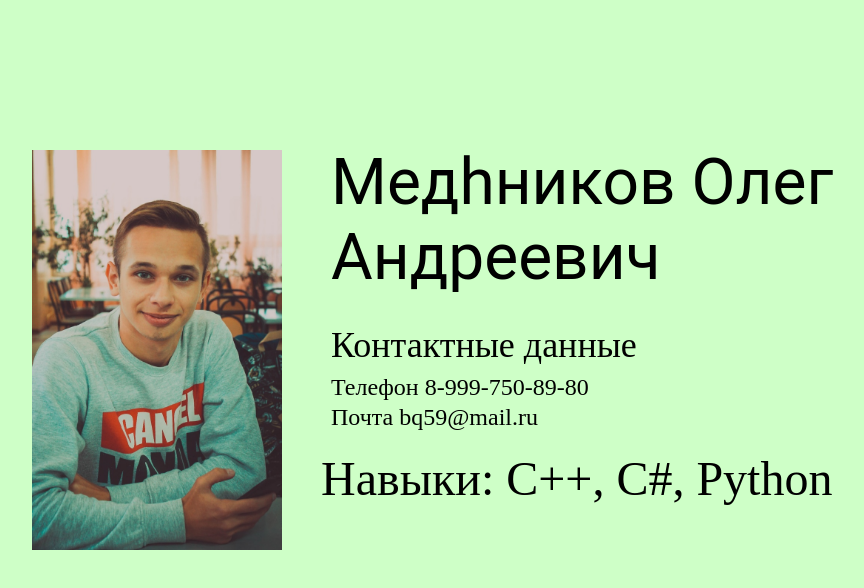
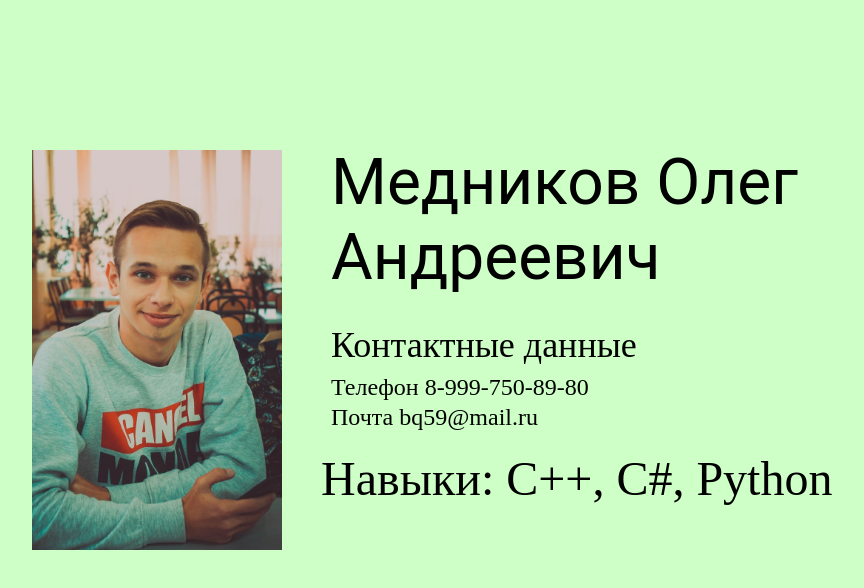
Before and after one commit to OlegGGG444/rep, a plain HTML site: page index.html in a window 1280 px wide. Shown: the whole page, without its empty margins (125-989 px from the left). Drawn offline with Linux system fonts and the light colour scheme.

Commit message:
Update index.html

```diff
--- a/index.html
+++ b/index.html
@@ -14,7 +14,7 @@
     </div>
 
     <div class="me">
-      <p class="titleContacts">Медhников
+      <p class="titleContacts">Медников
 Олег Андреевич</p>
     </div>
 
```
